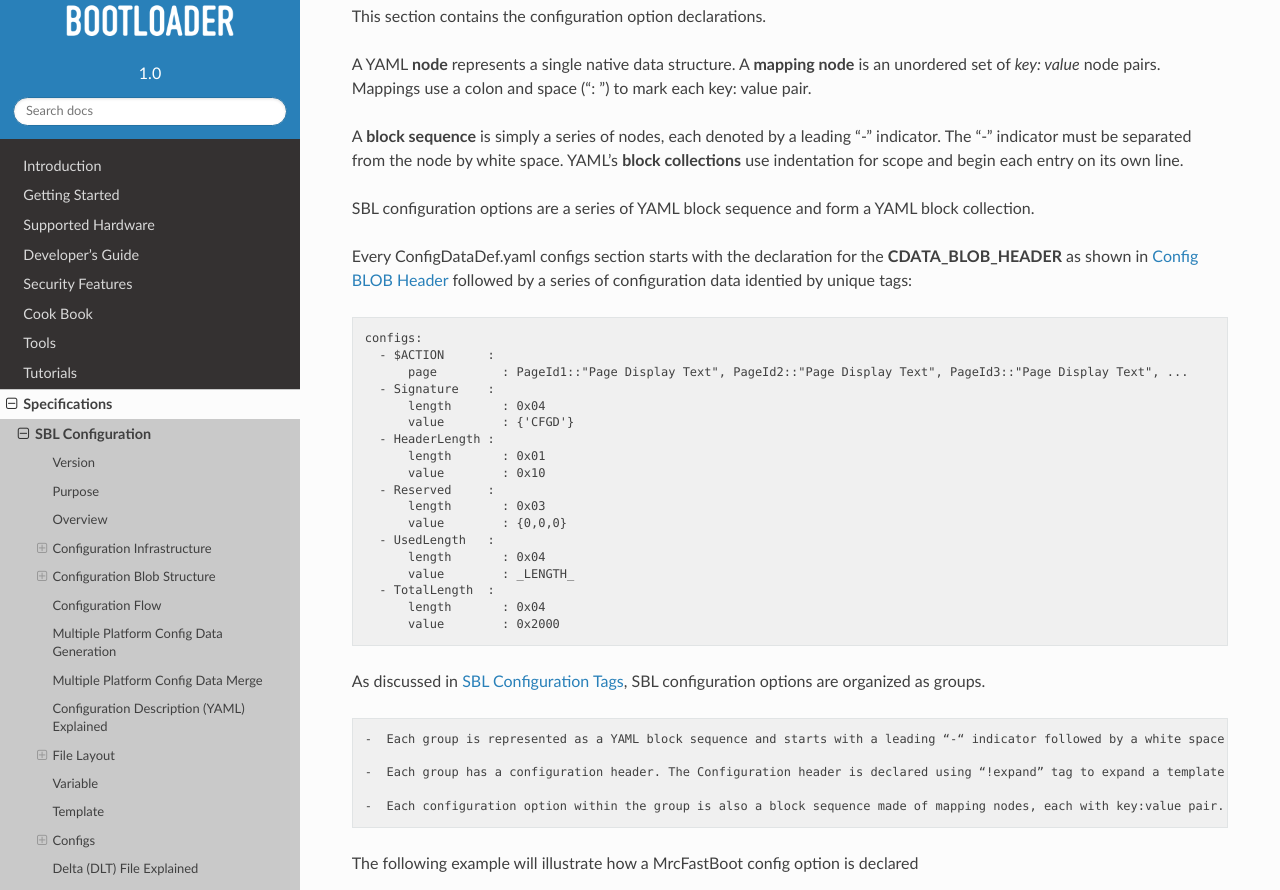
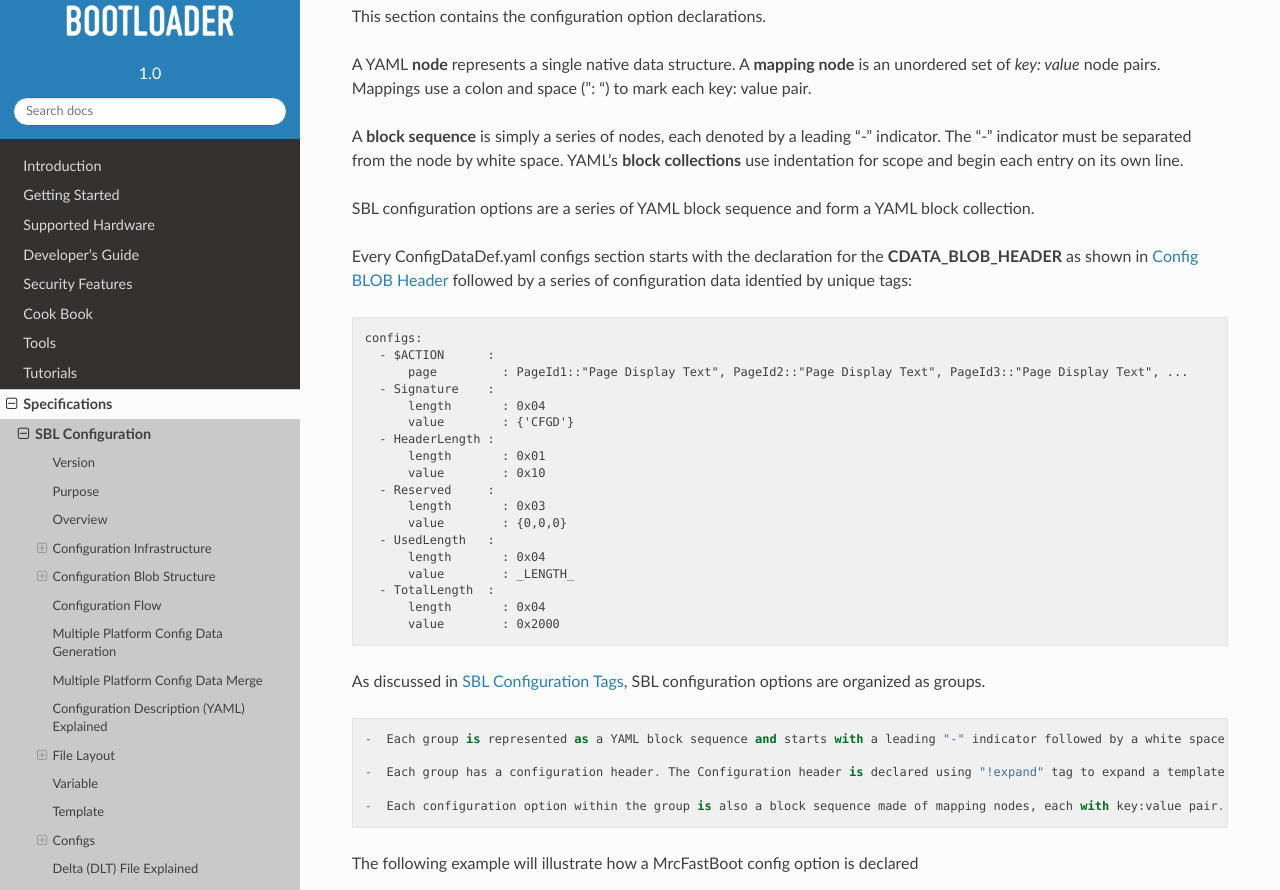
Before and after one commit to slimbootloader/documentation, a Sphinx documentation site: the page built from source/specs/config.rst, in a window 1280 px wide and 1400 px high, scrolled down 14459 px. Shown: the part 203-1093 px from the top of the window. Built offline with Sphinx 7.4.7 and the Read the Docs theme 2.0.0, drawn with Linux system fonts in a browser that asks for light colours.

Commit message:
fixed unicode chars and some other minor updates

```diff
--- a/source/specs/config.rst
+++ b/source/specs/config.rst
@@ -483,7 +483,7 @@
 
 YAML represents type information of native data structures with a simple
 identifier, called a tag. Explicit typing is denoted with a tag using
-the exclamation point (“!”) symbol. The following application-specific
+the exclamation point ("!") symbol. The following application-specific
 local tags are used.
 
 !INCLUDE
@@ -491,7 +491,7 @@
 
 Configuration declarations may be logically organized in multiple files.
 Additional YAML files are included in the CfgDataDef.yaml using
-“!include” tag.
+"!include" tag.
 
 *!include* statement may appear within any section. A relative file path
 is required to specific the file path to be included.  This path should
@@ -523,7 +523,7 @@
 !EXPAND
 ^^^^^^^
 
-“!expand” tag is used for declaring a configuration option defined by a template (:ref:`sbl_template`).
+"!expand" tag is used for declaring a configuration option defined by a template (:ref:`sbl_template`).
 *!expand* tag can only appear in *template* or *configs* section.
 
 Format::
@@ -649,11 +649,11 @@
 
 A YAML **node** represents a single native data structure. A **mapping
 node** is an unordered set of *key: value* node pairs. Mappings use a
-colon and space (“: ”) to mark each key: value pair.
+colon and space (": ") to mark each key: value pair.
 
 A **block sequence** is simply a series of nodes, each denoted by a
-leading “-” indicator. The “-” indicator must be separated from the node
-by white space. YAML’s **block collections** use indentation for scope
+leading "-" indicator. The "-" indicator must be separated from the node
+by white space. YAML's **block collections** use indentation for scope
 and begin each entry on its own line.
 
 SBL configuration options are a series of YAML block sequence and form a
@@ -686,9 +686,9 @@
 
 ::
 
-  -  Each group is represented as a YAML block sequence and starts with a leading “-“ indicator followed by a white space.
+  -  Each group is represented as a YAML block sequence and starts with a leading "-" indicator followed by a white space.
 
-  -  Each group has a configuration header. The Configuration header is declared using “!expand” tag to expand a template declaration. The configuration header itself is a YAML block sequence
+  -  Each group has a configuration header. The Configuration header is declared using "!expand" tag to expand a template declaration. The configuration header itself is a YAML block sequence
 
   -  Each configuration option within the group is also a block sequence made of mapping nodes, each with key:value pair.
 
@@ -738,7 +738,7 @@
       value  : 0x1
 
 
-Example showing the MrcFastBoot config option being under MEMORY_CFG_DATA which is displayed in a “MEM” page.
+Example showing the MrcFastBoot config option being under MEMORY_CFG_DATA which is displayed in a "MEM" page.
 
 ::
 
@@ -771,7 +771,7 @@
 Configuration Option Nodes
 ~~~~~~~~~~~~~~~~~~~~~~~~~~
 
-The below sections explain each of the “keys” used in a configuration
+The below sections explain each of the "keys" used in a configuration
 option.
 
 NAME
```
Also changed, not shown: source/tools/BuildTool.rst (+4 -4 lines).
